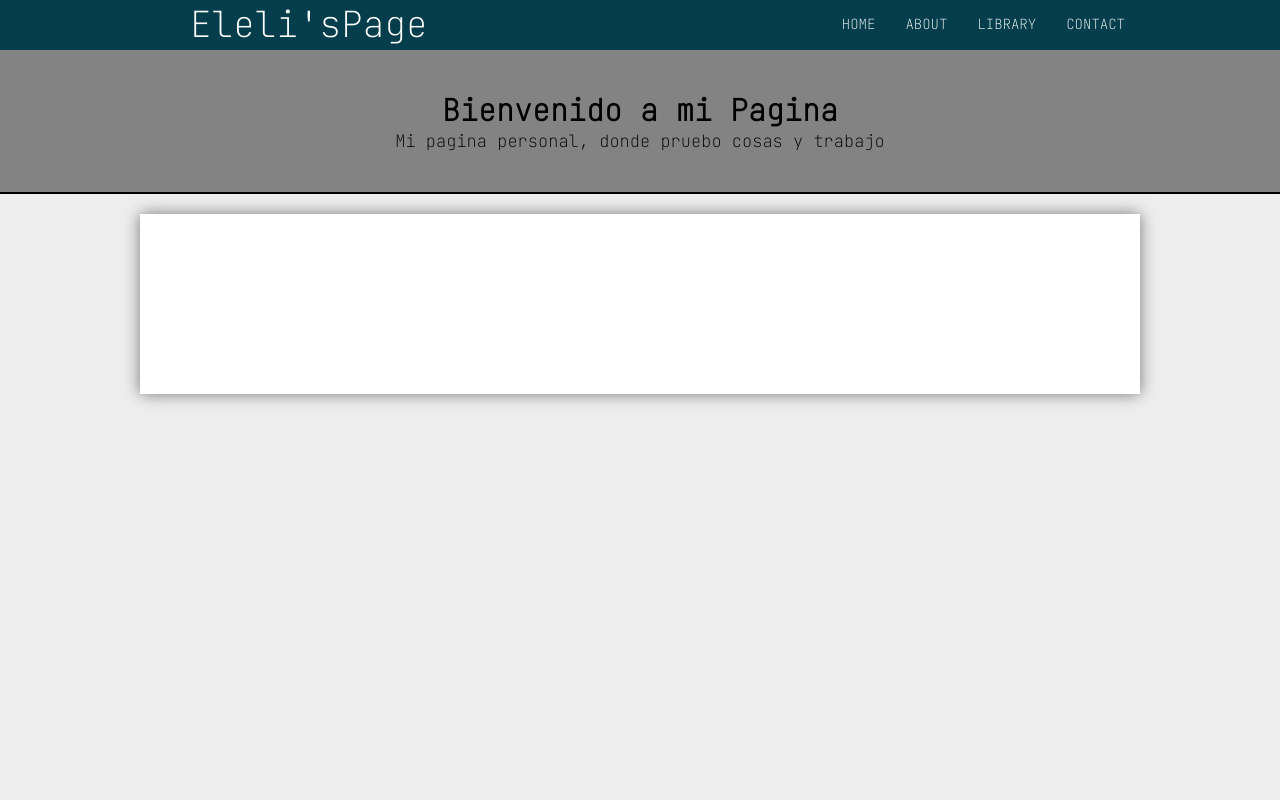
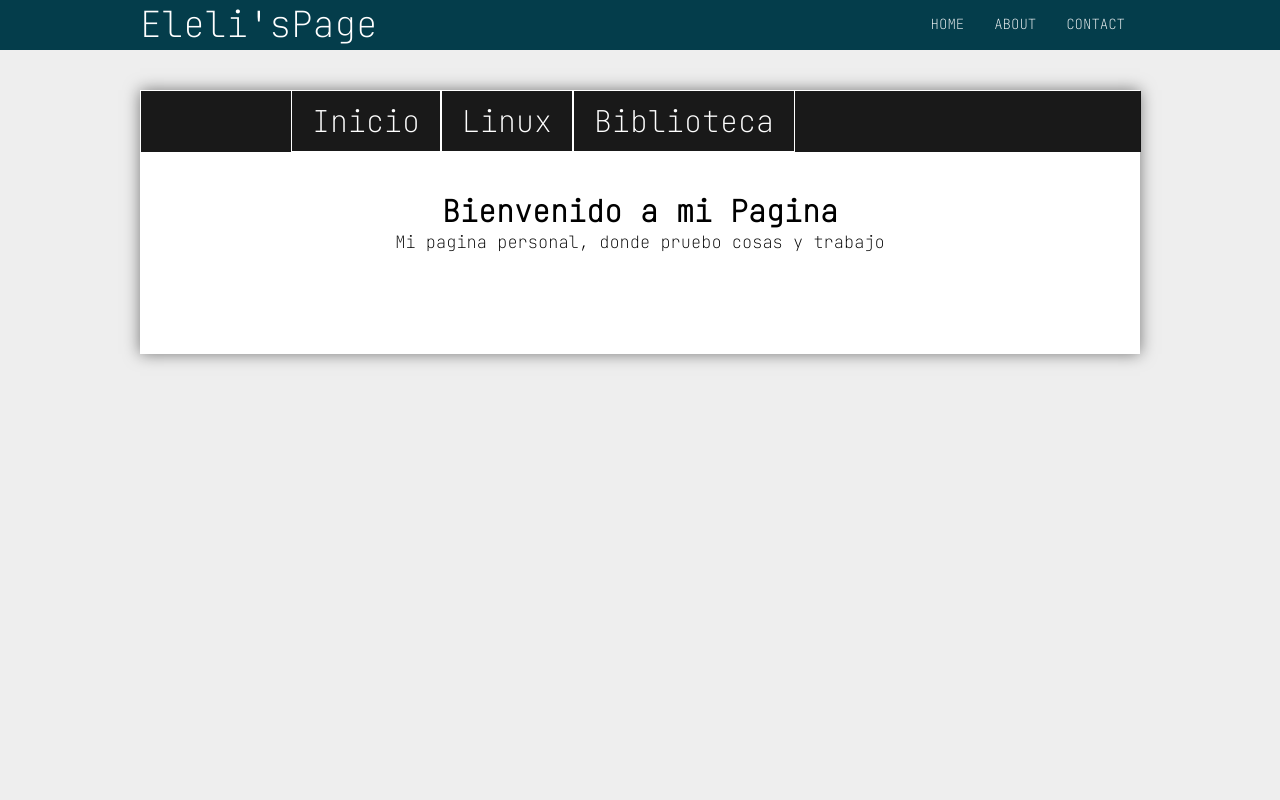
Before and after one commit to Elias288/ElelisPage, a PHP site: page / in a window 1280 px wide. Run offline with PHP 8.4, Linux system fonts and the light colour scheme; some libraries are stand-ins or nearby versions.

Commit message:
subMenu en home

```diff
--- a/css/about.css
+++ b/css/about.css
@@ -1,11 +1,11 @@
 
 .tab2 .card{
     padding-bottom: 200px;
-    border: none;
 }
 
 .tab2 .info{
     margin-top: -190px;
+    padding: 300px 40px;
 }
 
 .cirular_portrait{
@@ -50,7 +50,9 @@
     }
 
     .tab2 .info{
+        padding: 90px 100px;
         margin-top: 20px;
+        width: 1000px;
     }
 
     .cirular_portrait{
--- a/css/blog.css
+++ b/css/blog.css
@@ -1,19 +1,25 @@
-section{
+.tab1, .tab2, .tab3, .tab4{
     width: 100%;
     height: 100vh;
     overflow: scroll;
     margin-bottom: 200px;
     margin-top: 200px;
     /*text-align: center;*/
+    visibility: hidden;
+    opacity: 0;
     position: absolute;
-    opacity: 0;
-    visibility: hidden;
 }
+
+.tab1 .info section{
+    margin: 0 100px 100px;
+}
+
+
 section h2{
-    font-size: 40px;
+    font-size: 60px;
 }
 section p, section a{
-    font-size: 20px;
+    font-size: 40px;
 }
 
 .info{
@@ -21,12 +27,21 @@ section p, section a{
     justify-content: center;
     box-shadow: 0px 0px 15px rgba(0, 0, 0, 0.5);
     margin: 20px auto 500px;
-    padding: 300px 40px;
     background: #fff;
+    padding: 1px;
+}
+
+.info section{
+    display: none;
 }
 
 .info-foot{
     margin-top: 200px;
+    display: -webkit-inline-box;
+}
+
+.info-foot a{
+    margin-right: 30px;
 }
 
 #Gdrive{
@@ -35,7 +50,10 @@ section p, section a{
     border:1;
 }
 
-.tab1, .tab3, .tab4{
+.tab1 .tab1-1,
+.tab1 .tab1-4,
+.tab3,
+.tab4{
     text-align: center;
 }
 
@@ -44,14 +62,15 @@ section p, section a{
     text-align: center;
     background-color: #838383;
     padding: 40px 60px ;
-    border-bottom: 2px solid;
 }
 
 
 /*Modo pc*/
 @media (min-width:1024px){
-
-    section{
+    .tab3, .tab4{
+        overflow: hidden;
+    }
+    .tab1, .tab2, .tab3, .tab4{
         margin-top: 50px;
         margin-bottom: 25px;
     }
@@ -63,9 +82,9 @@ section p, section a{
     }
 
     .info{
-        padding: 90px 100px;
+        /*padding: 90px 100px;*/
+        margin: 40px auto 200px;
         width: 1000px;
-        margin: 20px auto 200px;
     }
 
     .info-foot{
--- a/css/menu.css
+++ b/css/menu.css
@@ -1,7 +1,3 @@
-#menu-bar{
-    display: none;
-}
-
 header{
     width: 100%;
     height: 200px;
@@ -29,18 +25,6 @@ header #menu-ico {
     cursor: pointer;
 }
 
-#radio1, #radio2, #radio3, #radio4{
-    display: none;
-}
-
-#radio1:checked ~ .tab1,
-#radio2:checked ~ .tab2,
-#radio3:checked ~ .tab3,
-#radio4:checked ~ .tab4
-{
-    opacity: 1;
-    visibility: visible;
-}
 
 header h1, .icon-laptop{
     margin: 60 0;
@@ -50,7 +34,11 @@ header h1, .icon-laptop{
 }
 
 header .icon-laptop{
-    margin: 70 0;
+    margin: 70 0 0;
+}
+
+#menu-bar{
+    display: none;
 }
 
 .menu{
@@ -73,6 +61,7 @@ header .icon-laptop{
     text-decoration: none;
     padding: 15px;
     border-bottom: 1px solid rgba(255, 255, 255, 0.9);
+    border-top: 1px solid rgba(255, 255, 255, 0.9);
 }
 
 .menu a:hover, #menu-items:hover{
@@ -85,6 +74,76 @@ header .icon-laptop{
 
 #menu-bar:checked ~ .menu{
     transform: translateX(0%);
+}
+
+/*SUBMENU HOME*/
+.tab1 .info .submenu{
+    width: 100%;
+    float: left;
+    height: 100px;
+}
+
+.tab1 .info ul{
+    list-style: none;
+    font-size: 50px;
+}
+
+.tab1 .info #nav > li{
+    float: left;
+}
+
+.tab1 #submenu-ico{
+    text-decoration: none;
+    padding: 10px 12px;
+    display: block;
+}
+
+.tab1 #submenu-ico:hover{
+    background-color: #434343;
+}
+
+.tab1 .info #nav li ul{
+    width: 90%;
+    background: rgba(0, 0, 0, 0.9);
+    color: #fff;
+    display: none;
+    position: absolute;
+    min-width: 140px;
+}
+
+.tab1 .info #nav li ul li{
+    padding: 40px;
+    border-bottom: 1px solid;
+}
+
+.tab1 .info #nav li:hover > ul{
+    display: block;
+}
+
+
+
+/*BOTONES*/
+
+#radio1, #radio2, #radio3, #radio4,
+#radio1-1, #radio1-2, #radio1-3, #radio1-4{
+    display: none;
+}
+
+#radio1:checked ~ .tab1,
+#radio2:checked ~ .tab2,
+#radio3:checked ~ .tab3,
+#radio4:checked ~ .tab4
+{
+    opacity: 1;
+    visibility: visible;
+}
+
+#radio1-1:checked ~ .tab1-1,
+#radio1-2:checked ~ .tab1-2,
+#radio1-3:checked ~ .tab1-3,
+#radio1-4:checked ~ .tab1-4
+{
+    display: block;
 }
 
 @media (min-width:1024px){
@@ -105,6 +164,32 @@ header .icon-laptop{
         cursor: pointer;
     }
 
+    .tab1 .info #nav li ul{
+        width: 1000px;
+        display: flex;
+        font-size: 30px;
+        padding: 0 150px;
+    }
+
+    .tab1 .info #nav li:hover > ul{
+        display: flex;
+
+    }
+
+    .tab1 #submenu-ico{
+        display: none;
+    }
+    .tab1 .info #nav li ul li:hover{
+        background-color: #434343;
+    }
+
+    .tab1 .info #nav li ul li{
+        padding: 10 20px;
+        border-right: 1px solid;
+        border-left: 1px solid;
+
+    }
+
     header h1, .icon-laptop{
         margin-top: 0 ;
         margin-bottom: 0 ;
@@ -112,7 +197,7 @@ header .icon-laptop{
     }
 
     header .icon-laptop{
-        margin: 6 0 0 50px;
+        margin-top: 6px;
     }
 
     .tablinks.active{
--- a/css/style.css
+++ b/css/style.css
@@ -11,6 +11,9 @@
 }
 body{
     background-color:rgb(238, 238, 238);
+}
+
+body, pre{
     font-family: 'JetBrains Mono', monospace ;
     overflow: hidden;
 }
@@ -25,6 +28,10 @@ header .container{
 
 }
 
+td{
+    padding: 5px;
+}
+
 @media (min-width:1024px){
     header{
         height: 50px;
@@ -33,8 +40,4 @@ header .container{
     .container{
         width: 1000px;
     }
-
-    #home, #library, #contacto{
-        overflow: hidden;
-    }
 }
--- a/index.php
+++ b/index.php
@@ -4,7 +4,6 @@
         <meta charset="utf-8">
         <link rel="stylesheet" href="css/style.css">
         <link href="https://file.myfontastic.com/L3kkxtQTjFsu2uLh9qHZuF/icons.css" rel="stylesheet">
-        <script src="js/verificador.js"></script>
         <!--<link rel="stylesheet" href="css/fonts.css">-->
     </head>
     <body>
@@ -15,10 +14,8 @@
                 <input type="checkbox" id="menu-bar">
                 <label id="menu-ico" class="icon-list" for="menu-bar"></label>
                 <nav class="menu">
-
                     <label id="menu-items" for="radio1">HOME</label>
                     <label id="menu-items" for="radio2">ABOUT</label>
-                    <label id="menu-items" for="radio3">LIBRARY</label>
                     <label id="menu-items" for="radio4">CONTACT</label>
                     <!--<a class="tablinks" href="contacto.php">CONTACT</a>-->
 
@@ -29,11 +26,43 @@
             <!--//////////////////BIENVENIDA//////////////////-->
             <input type="radio" name="radio" id="radio1" checked>
             <section id="home" class="tab1">
-                <div class="card">
-                    <h2>Bienvenido a mi Pagina</h2>
-                    <p>Mi pagina personal, donde pruebo cosas y trabajo</p>
-                </div>
                 <div class="info">
+                    <div class="submenu">
+                        <ul id="nav">
+                            <li>
+                                <label id="submenu-ico" class="icon-list" for="submenu-bar"></label>
+                                <ul>
+                                    <li><label for="radio1-1" id="submenuitem">Inicio</label></li>
+                                    <li><label for="radio1-2" id="submenuitem">Linux</label></li>
+                                    <!--<li><label for="radio1-3" id="submenuitem">TIP</label></li>-->
+                                    <li><label for="radio1-4" id="submenuitem">Biblioteca</label></li>
+                                </ul>
+                            </li>
+                        </ul>
+                    </div>
+                    <!--BIENVENIDA-->
+                    <input type="radio" name="radio1" id="radio1-1" checked>
+                    <section id="bienvenida"  class="tab1-1">
+                        <h2>Bienvenido a mi Pagina</h2>
+                        <p>Mi pagina personal, donde pruebo cosas y trabajo</p>
+                    </section>
+                    <!--LINUX-->
+                    <input type="radio" name="radio1" id="radio1-2">
+                    <section id="linux"  class="tab1-2">
+                        <?php include("linux.html") ?>
+                    </section>
+                    <!--TIP
+                    <input type="radio" name="radio1" id="radio1-3" >
+                    <section id="TIP"  class="tab1-3">
+                        <h2>Bienvenido a mi Pagina</h2>
+                        <p>Mi pagina personal, donde pruebo cosas y trabajo</p>
+                    </section>-->
+                    <!--BIENVENIDA-->
+                    <input type="radio" name="radio1" id="radio1-4">
+                    <section id="library"  class="tab1-4">
+                        <h2><strong>Librería</strong></h2>
+                        <iframe id="Gdrive" src="https://drive.google.com/embeddedfolderview?id=194dnHNzYuuHYACuZ6gVKysgAxM5HFEBw#list"></iframe>
+                    </section>
 
                 </div>
             </section>
@@ -71,12 +100,12 @@
                 </div>
             </section>
 
-            <!--//////////////////LIBRERIA//////////////////-->
+            <!--//////////////////LIBRERIA//////////////////
             <input type="radio" name="radio" id="radio3">
             <section id="library"  class="tab3">
                 <h2><strong>Librería</strong></h2>
                 <iframe id="Gdrive" src="https://drive.google.com/embeddedfolderview?id=194dnHNzYuuHYACuZ6gVKysgAxM5HFEBw#list"></iframe>
-            </section>
+            </section>-->
 
             <!--//////////////////CONTACTO//////////////////-->
             <input type="radio" name="radio" id="radio4">
@@ -100,4 +129,5 @@
             </section>
         </main>
     </body>
+    <script src="js/verificador.js"></script>
 </html>
--- /dev/null
+++ b/linux.html
@@ -0,0 +1,172 @@
+<h2>Comandos linux</h2>
+<br>
+<h3>Basicos</h3><br>
+<pre><b>pwd</b>                                 Muestra directorio corriente</pre><hr>
+<pre><b>ps</b>                                  visualiza procesos en ejecucion</pre><hr>
+<pre><b>ls</b>                                  Muestra contenido de directorio corriente</pre><hr>
+<pre><b>ls -l *nombre archivo*</b>              Muestra los permisos del archivo</pre><hr>
+<pre><b>ls -la</b>                              Muestra mas informacion de los archivos
+                                    incluyendo archivos ocultos</pre><hr>
+<pre><b>ls -lhR</b>                             Se mete en directorios y subdirectorios</pre><hr>
+<pre><b>ls *direccion* | grep *letras*</b>      Busca en la direccion cualquier cosa con las
+                                    letras dadas</pre><hr>
+<pre><b>Zombie</b>                              Finaliza su ejecucion pero queda rastos
+                                    en el kernel</pre><hr>
+<pre><b>qrenconde -o 'name' String</b>          genera un qr</pre><hr>
+<pre><b>curl -F file=@*foto*.jpg -H 'Host:*hostname*' https:ip -k -u 'usuario'</b>
+                                    envia un archivo a la pagina</pre><hr>
+<pre><b>ssh usuario@numIp</b>                   conecta a un servidor</pre><hr>
+<pre><b>ssh MV@ip</b>                           entra al equipo MV de la ip</pre><hr>
+<pre><b>shutdown now</b>                        apaga linux (en root)</pre><hr>
+<pre><b>shutdown -r now</b>                     reinicia linux (en root)</pre><hr>
+<pre><b>Ready</b>                               Listo para ser ejecutado</pre><hr>
+<pre><b>Run</b>                                 Proceso en ejecucion</pre><hr>
+<pre><b>Blocked</b>                             Proceso bloqueado</pre><hr>
+<pre><b>echo -e "\e[92m texto \e[0m"</b>        cambia de color texto en terminal</pre><hr>
+<pre><b>leafpad</b>                             abre el editor de texto</pre><hr>
+<pre><b>xterm</b>                               abre la terminal</pre><hr>
+<pre><b>pcmanfm</b>                             abre el explorador de archivos</pre><hr>
+<pre><b>kill -term</b>                          obliga a cerrar</pre><hr>
+<pre><b>kill -stop</b>                          detiene la ejecucion</pre><hr>
+<pre><b>kill -kill</b>                          cierra de una</pre><hr>
+<pre><b>kill -cont</b>                          cambia señal para que proceso continue su
+                                    operacion´</pre><hr>
+<pre><b>ncat -l -p 5000</b>                     abre el puerto 5000 como servidor</pre><hr>
+<pre><b>echo hola | ncat ip_servidor 5000</b>   envia al servidor hola</pre><hr>
+<br>
+<h3>Comandos Archivos</h3><br><hr>
+
+<pre><b>tail -f Nombre archivo</b>              permite ver en vivo la modificacion de
+                                    archivo en servidor</pre><hr>
+<pre><b>gcc nomArchivo -o nomArchivo.exe</b>    recrea el archivo a ejecutable</pre><hr>
+<pre><b>./ </b>                                 ejecutar archivo</pre><hr>
+<pre><b>activate</b>                            cargar archivos en el sistema</pre><hr>
+<pre><b>mv file destino</b>                     mueve y renombra</pre><hr>
+<pre><b>mv -t destino `ls | grep text`</b>      mueve archivos similares</pre><hr>
+<pre><b>cp archivoOrg archivoDes</b>            copia el archivoOrg a archivoDes</pre> <hr>
+<pre><b>scp archivoOrg archivoDes</b>           copia el archivoOrg a archivoDes a traves
+                                    de ssh (de windows a linux)</pre>
+<pre><b>ejemplo</b> (scp /home/putoelquelolea so-equipo4@192.168.0.2:/home/so-equipo4)</pre><hr>
+<pre><b>pscp archivoOrg archivoDes</b>          copia el archivoOrg a archivoDes a
+                                    traves de ssh (de linux a windows)</pre><hr>
+<pre><b>mkdir/.../nombredir</b>                 crea directorios</pre><hr>
+<pre><b>cat</b>                                 muestra contenido</pre><hr>
+<pre><b>tar -cJvf dest/ origen.tar.rz</b>       comprime archivos en rz</pre><hr>
+<pre><b>tar -czvf dest/ origen.tar.gz</b>       comprime archivos en gz</pre><hr>
+<pre><b>rm 'archivo'</b>                        Elimina el archivo</pre><hr>
+<pre><b>rm *.algo</b>                           Elimina todos los archivos con .algo</pre><hr>
+<pre><b>rm -r 'fichero'</b>                     Elimina  ficheros</pre><hr>
+<pre><b>mpg123 'archivo.mp3'</b>                reproduce audio</pre><hr>
+<pre><b>tail --follow /archivo</b>              mirar archivo en vivo</pre><hr>
+<br>
+
+<h3>Vi</h3>
+<br><hr>
+<pre><b>vi nombre</b>                           crea un editor de texto desde terminal</pre><hr>
+<pre><b>"esc"</b>                               modo comando</pre><hr>
+<pre><b>:q!</b>                                 salir sin guardar</pre><hr>
+<pre><b>:w</b>                                  guarda</pre><hr>
+<pre><b>:wq
+ZZ</b>                                  guardar y salir</pre><hr>
+<br>
+<b>Moverse</b>
+<br><hr>
+<pre><b>$</b>                                   final de la linea actual</pre><hr>
+<pre><b>+</b>                                   comienzo de la linea</pre><hr>
+<pre><b>e</b>                                   comienzo de la palabra</pre><hr>
+<pre><b>w</b>                                   fin de la palabra</pre><hr>
+<pre><b>x</b>                                   borrar caracter</pre><hr>
+
+<br>
+<b>Escribir</b>
+<br><hr>
+
+<pre><b>o</b>                                   inserta una linea debajo del cursor</pre><hr>
+<pre><b>a</b>                                   inserta caracter detras de la posicion del
+                                    cursor</pre><hr>
+<pre><b>i</b>                                   inserta caracter delante de la posicion del
+                                    cursor</pre><hr>
+<pre><b>u</b>                                   deshace/rehace el ultimo cambio </pre><hr>
+<pre><b>yy</b>                                  copia linea</pre><hr>
+<pre><b>yw</b>                                  copia palabra</pre><hr>
+<pre><b>P</b>                                   pega antes del cursor</pre><hr>
+<pre><b>p</b>                                   pega despues del cursor</pre><hr>
+<pre><b>(numero de lineas)dd</b>                borrar linea</pre><hr>
+<pre><b>d$</b>                                  borra desde la posicion actual hasta el final
+                                    de la linea</pre><hr>
+<pre><b>d^</b>                                  borra desde la posicion actual hasta el inico
+                                    de la linea</pre><hr>
+<pre><b>dw</b>                                  borra desde la posicion actual hasta el final
+                                    de la palabra</pre><hr>
+<pre><b>D</b>                                   elimina hasta final de la linea</pre><hr>
+<pre><b>(numero)G</b>                           te lleva al numero de linea</pre><hr>
+<pre><b>f(letra)</b>                            busca las letra de la linea</pre><hr>
+<pre><b>T(letra)</b>                            va al caracter posterior a la letra</pre><hr>
+<pre><b>t(letra)</b>                            va al caracter anterior a la letra</pre><hr>
+	<br>
+<h3>Keylogger</h3>
+<br><hr>
+<pre><b>logkeys --start --output</b>            inicia capturador de teclado</pre><hr>
+<pre><b>logkeys --kill</b>                     detiene capturador de teclado</pre><hr>
+<br>
+
+<h3>Permisos</h3>
+<br><hr>
+<pre><b>chmod</b> usuario, grupo, otros, archivo</pre>
+<pre><b>chmod</b> u + rwx, g + rwx ,o + rwx</pre>
+<pre><b>chmod</b> 777</pre>
+
+<table border="1px">
+    <tr >
+        <td>1</td>
+        <td>2</td>
+        <td>3</td>
+        <td></td>
+    </tr>
+    <tr>
+        <td>r</td>
+        <td>w</td>
+        <td>x</td>
+        <td>7</td>
+    </tr>
+    <tr>
+        <td>r</td>
+        <td>w</td>
+        <td>-</td>
+        <td>6</td>
+    </tr>
+    <tr>
+        <td>r</td>
+        <td>-</td>
+        <td>x</td>
+        <td>5</td>
+    </tr>
+    <tr>
+        <td>r</td>
+        <td>-</td>
+        <td>-</td>
+        <td>4</td>
+    </tr>
+    <tr>
+        <td>-</td>
+        <td>w</td>
+        <td>x</td>
+        <td>3</td>
+    </tr>
+    <tr>
+        <td>-</td>
+        <td>w</td>
+        <td>-</td>
+        <td>2</td>
+    </tr>
+    <tr>
+        <td>-</td>
+        <td>-</td>
+        <td>x</td>
+        <td>1</td>
+    </tr>
+</table>
+
+<pre><b>r</b> = lectura</pre>
+<pre><b>w</b> = escritura</pre>
+<pre><b>x</b> = ejecucion</pre>
```
Also changed, not shown: 1 other file.
